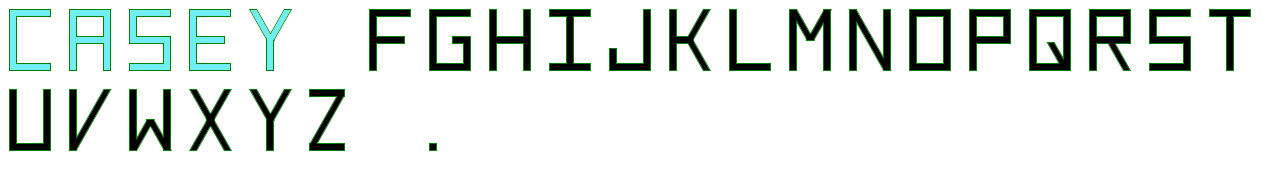
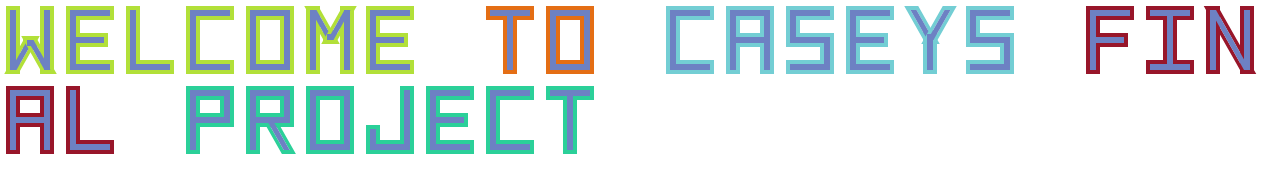
Before and after one commit to caseycelestin/projects, a plain HTML site: page css_typeface/index.html in a window 1280 px wide. Drawn offline with nearby package versions, Linux system fonts and the light colour scheme.

Commit message:
Finish static phase of typeface

```diff
--- a/css_typeface/main.js
+++ b/css_typeface/main.js
@@ -1,8 +1,5 @@
 
 $(document).ready(function(){
-
-	console.log((parseInt(1010, 2)).toString(16));
-
 
 	var letter_a = '<div class="container letter_a"><div class="short_col"><div class="long_vert bottom"><div class="top"></div></div></div><div id="center"><div class="center_bar bottom"><div class="top"></div></div><div class="center_vert"></div><div class="center_bar bottom"><div class="top"></div></div></div><div class="short_col"><div class="long_vert bottom"><div class="top"></div></div></div></div>';
 	var letter_b = '<div class="container letter_b"><div class="short_col"></div><div id="center"><div class="center_bar bottom"><div class="top"></div></div><div class="center_vert bottom"><div class="top"></div></div><div class="bar_left"></div><div class="bar_right bottom"><div class="top"></div></div><div class="center_vert bottom"><div class="top"></div></div><div class="center_bar bottom"><div class="top"></div></div></div><div class="short_col"><div class="long_vert bottom"><div class="top"></div></div></div></div>';
@@ -42,54 +39,32 @@ $(document).ready(function(){
 		'letter_p': 11001111000000, 'letter_q': 11111100000100, 'letter_r': 11001111000100,
 		'letter_s': 10110111000000, 'letter_t': 10000000010010, 'letter_u': 1111100000000,
 		'letter_v': 1100001001,     'letter_w': 1101100000101,  'letter_x': 101101,
-		'letter_y': 101010,         'letter_z': 10010000001001
+		'letter_y': 101010,         'letter_z': 10010000001001, 'letter_space': 1,
+		'letter_period': 1
 	};
 
-	console.log(lookup['letter_a']);
+	var w_count = 0;
+	var s_count = 0;
+	var word = 'w';
+	var sentence = 's';
+	var per = '.';
+	var words = [];
+	var sentences = [];
+	var curr_w = [];
+	var curr_s = [];
 
+	function addChar(letter, code, wrap){
+		$(wrap['name']).append(letter);
+		while (wrap !== null) {
+			wrap['var'] *= parseInt(lookup[code], 2);
+			wrap = wrap['parent'];
+		}
+	}
 
-	$("#page").append('<div class="word1"></div>');
-	var word1 = 1;
-	$(".word1").append(letter_c);
-	word1 *= parseInt(lookup[ 'letter_c'], 2);
-	$(".word1").append(letter_a);
-	word1 *= parseInt(lookup[ 'letter_a'], 2);
-	$(".word1").append(letter_s);
-	word1 *= parseInt(lookup[ 'letter_s'], 2);
-	$(".word1").append(letter_e);
-	word1 *= parseInt(lookup[ 'letter_e'], 2);
-	$(".word1").append(letter_y);
-	word1 *= parseInt(lookup[ 'letter_y'], 2);
-	$(".word1").append(letter_space);
-	$("#page").append('<div class="word2"></div>');
-	$(".word2").append(letter_f);
-	$(".word2").append(letter_g);
-	$(".word2").append(letter_h);
-	$(".word2").append(letter_i);
-	$(".word2").append(letter_j);
-	$("#page").append(letter_k);
-	$("#page").append(letter_l);
-	$("#page").append(letter_m);
-	$("#page").append(letter_n);
-	$("#page").append(letter_o);
-	$("#page").append(letter_p);
-	$("#page").append(letter_q);
-	$("#page").append(letter_r);
-	$("#page").append(letter_s);
-	$("#page").append(letter_t);
-	$("#page").append(letter_u);
-	$("#page").append(letter_v);
-	$("#page").append(letter_w);
-	$("#page").append(letter_x);
-	$("#page").append(letter_y);
-	$("#page").append(letter_z);
-	$("#page").append(letter_space);
-	$("#page").append(letter_period);
-
-	function hex_code(dec){
+	function hex_code(wrap){
 		var zero ='0';
-		var pound = '#'
-		var adj = word1 % 16777213;
+		var pound = '#';
+		var adj = wrap['var'] % 16777213;
 		var hex = adj.toString(16);
 		if (hex.length < 6) {
 			while (hex.length !== 6){
@@ -99,9 +74,148 @@ $(document).ready(function(){
 		return pound.concat(hex);
 	}
 
+	function thick(wrap) {
+		console.log(wrap['var']);
+		var adj = wrap['var'] % 11;
+		if(adj === 10) adj = 1;
+		return adj;
+	}
 
-	$('#page .bottom').css('outline-color', 'green');
+	function update()	{
+		var top = ' .top'
+		var bottom = ' .bottom'
+		var up_name;
+		var name;
 
-	$('.word1 .top').css('background-color', hex_code(word1));
+		words.push(null);
+		sentences.push(null);
+
+		for (var i = 0; words[i] !== null; i++) {
+			var word = words[i];
+			name = word['name'];
+			up_name = name.concat(bottom);
+			$(up_name).css("outline-color", hex_code(word));
+			console.log(word);
+		}
+
+		for (var i = 0; sentences[i] !== null; i++) {
+			var sentence = sentences[i];
+			name = sentence['name'];
+			up_name = name.concat(top);
+			$(up_name).css("background-color", hex_code(sentence));
+		}
+
+		var p_name = page['name'];
+		up_name = p_name.concat(bottom);
+		$(up_name).css("outline-width", thick(page));
+
+	}
+
+	function add( letter, code){
+		var new_class;
+		var new_w;
+		var new_s;
+		addChar(letter, code, curr_w);
+		if(letter === letter_space){
+			new_class = word + (++w_count);
+			$(curr_s['name']).append('<div class="' + new_class + '"></div>');
+			new_w = {'name': '.' + new_class, 'var': 1, 'parent': s0};
+			words.push(new_w);
+			curr_w = new_w;
+		}
+		if(letter === letter_period){
+			new_class = sentence + (++s_count);
+			$("#page").append('<div class="' + new_class + '"></div>');
+			new_s = {'name': '.' + new_class, 'var': 1, 'parent': page};
+			sentences.push(new_s);
+			curr_s = new_s;
+
+			new_class = word + (++w_count);
+			$(curr_s['name']).append('<div class="' + new_class + '"></div>');
+			new_w = {'name': '.' + new_class, 'var': 1, 'parent': curr_s};
+			words.push(new_w);
+			curr_w = new_w;
+		}
+	}
+
+
+
+	var page = {'name': '#page', 'var': 1, 'parent': null};
+
+	$("#page").append('<div class="s0"></div>');
+	var s0 = {'name': '.s0', 'var': 1, 'parent': page};
+	sentences.push(s0);
+
+	$(".s0").append('<div class="w0"></div>');
+	var w0 = {'name': '.w0', 'var': 1, 'parent': s0	};
+	words.push(w0);
+
+	curr_w = w0;
+	curr_s = s0;
+
+	add(letter_w, 'letter_w');
+	add(letter_e, 'letter_e');
+	add(letter_l, 'letter_l');
+	add(letter_c, 'letter_c');
+	add(letter_o, 'letter_o');
+	add(letter_m, 'letter_m');
+	add(letter_e, 'letter_e');
+	add(letter_space, 'letter_space');
+	add(letter_t, 'letter_t');
+	add(letter_o, 'letter_o');
+	add(letter_space, 'letter_space');
+	add(letter_c, 'letter_c');
+	add(letter_a, 'letter_a');
+	add(letter_s, 'letter_s');
+	add(letter_e, 'letter_e');
+	add(letter_y, 'letter_y');
+	add(letter_s, 'letter_s');
+	add(letter_space, 'letter_space');
+	add(letter_f, 'letter_f');
+	add(letter_i, 'letter_i');
+	add(letter_n, 'letter_n');
+	add(letter_a, 'letter_a');
+	add(letter_l, 'letter_l');
+	add(letter_space, 'letter_space');
+	add(letter_p, 'letter_p');
+	add(letter_r, 'letter_r');
+	add(letter_o, 'letter_o');
+	add(letter_j, 'letter_j');
+	add(letter_e, 'letter_e');
+	add(letter_c, 'letter_c');
+	add(letter_t, 'letter_t');
+
+
+
+	update();
+
+	// addChar(letter_c, 'letter_c', w0);
+	// addChar(letter_a, 'letter_a', w0);
+	// addChar(letter_s, 'letter_s', w0);
+	// addChar(letter_e, 'letter_e', w0);
+	// addChar(letter_b, 'letter_b', w0);
+	// addChar(letter_d, 'letter_d', w0);
+	// addChar(letter_f, 'letter_f', w0);
+	// addChar(letter_g, 'letter_g', w0);
+	// addChar(letter_h, 'letter_h', w0);
+	// addChar(letter_i, 'letter_i', w0);
+	// addChar(letter_j, 'letter_j', w0);
+	// addChar(letter_k, 'letter_k', w0);
+	// addChar(letter_l, 'letter_l', w0);
+	// addChar(letter_m, 'letter_m', w0);
+	// addChar(letter_n, 'letter_n', w0);
+	// addChar(letter_o, 'letter_o', w0);
+	// addChar(letter_p, 'letter_p', w0);
+	// addChar(letter_q, 'letter_q', w0);
+	// addChar(letter_r, 'letter_r', w0);
+	// addChar(letter_s, 'letter_s', w0);
+	// addChar(letter_t, 'letter_t', w0);
+	// addChar(letter_u, 'letter_u', w0);
+	// addChar(letter_v, 'letter_v', w0);
+	// addChar(letter_w, 'letter_x', w0);
+	// addChar(letter_y, 'letter_y', w0);
+	// addChar(letter_z, 'letter_z', w0);
+
+
 
 });
```
Also changed, not shown: css_typeface/letters/a.html (+1 -1 lines), css_typeface/letters/d.html (+1 -1 lines), 2 other files.
